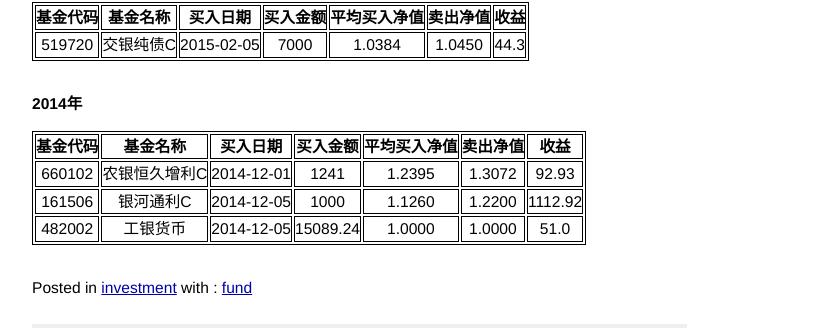
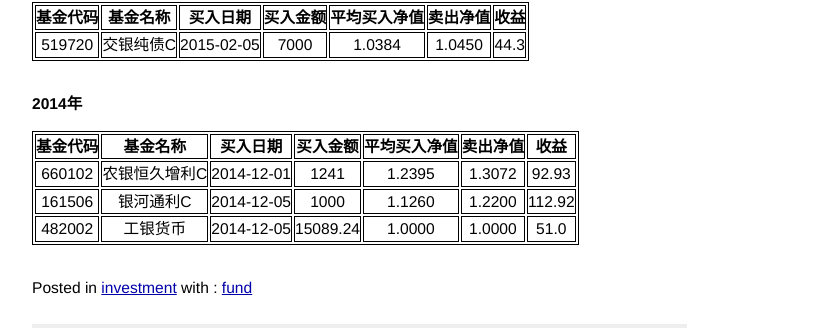
Before and after one commit to longxin1991/longxin1991.github.com, a Jekyll site: the page built from _posts/2015-03-17-fund.markdown, in a window 1280 px wide. Shown: the part 402-736 px from the top of the page, without its empty margins (218-1051 px from the left). Built offline with Jekyll 4.4.1, drawn with Linux system fonts in a browser that asks for light colours.

Commit message:
revise post

```diff
--- a/_posts/2015-03-17-fund.markdown
+++ b/_posts/2015-03-17-fund.markdown
@@ -29,5 +29,5 @@ tag: fund
 |基金代码	|基金名称	|买入日期	|买入金额	|平均买入净值	|卖出净值	|收益|
 |:-----:|:-----:|:---:|:---:|:---:|:---:|:---:|
 |660102|农银恒久增利C|2014-12-01|1241|1.2395|1.3072|92.93|
-|161506|银河通利C|2014-12-05|1000|1.1260|1.2200|1112.92|
+|161506|银河通利C|2014-12-05|1000|1.1260|1.2200|112.92|
 |482002|工银货币|2014-12-05|15089.24|1.0000|1.0000|51.0|
```
